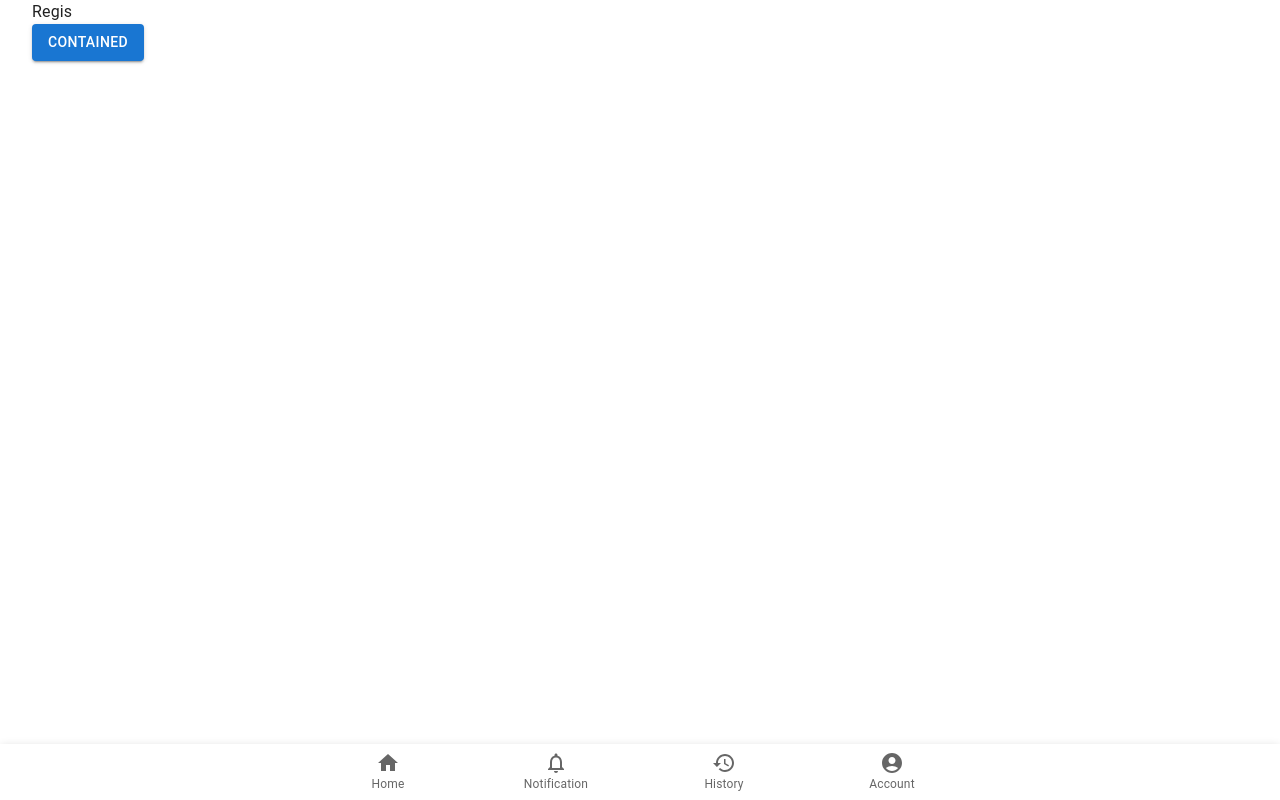
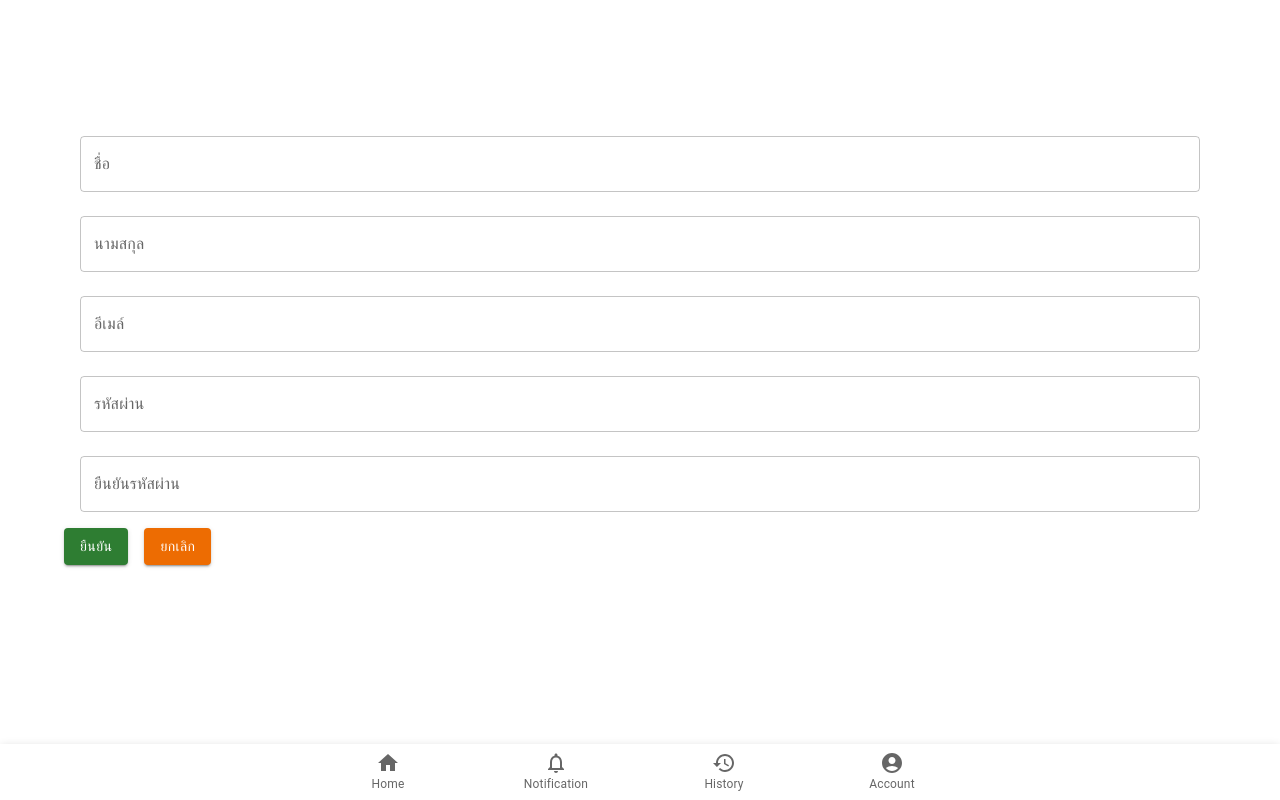
Before and after one commit to IKNNS/Software-Engineering, a Next.js app: page /regis in a window 1280 px wide. Built offline with nearby package versions, Linux system fonts and the light colour scheme.

Commit message:
regis knn

```diff
--- a/pages/regis.tsx
+++ b/pages/regis.tsx
@@ -1,16 +1,42 @@
+import {
+    Autocomplete,
+    Box,
+    Button,
+    ImageListItem,
+    Stack,
+    TextField,
+    Typography,
+    Container
+  } from "@mui/material";
 import type { NextPage } from 'next'
+import Head from 'next/head'
+import Image from 'next/image'
 import styles from '../styles/Home.module.css'
-import Button from '@mui/material/Button';
-
-const Regis: NextPage = () => {
+import { color } from '@mui/system';
+import { colors } from '@mui/material';
+import styles2 from '../styles/asdf.module.css'
+const Home: NextPage = () => {
     return (
-        <div className={styles.container}>
-            <div>
-                Regis
+        <Container>
+        <div>
+            <Stack alignItems="center">
+            <Typography sx={{m: 4, color: "white"}} variant="h3">สมัครสมาชิค</Typography>
+            </Stack>
+            <div className="box">
+            <Stack sx={{m: 2}} spacing={3}>
+            <TextField id="outlined-basic" label="ชื่อ" variant="outlined" />
+            <TextField id="outlined-basic" label="นามสกุล" variant="outlined" />
+            <TextField id="outlined-basic" label="อีเมล์" variant="outlined" />
+            <TextField id="outlined-basic" label="รหัสผ่าน" variant="outlined" />
+            <TextField id="outlined-basic" label="ยืนยันรหัสผ่าน" variant="outlined" />
+                </Stack>
+                <Stack sx={{ width: "100%" }}  direction="row" spacing={2} >
+                <Button variant="contained" color="success">ยืนยัน</Button>
+                <Button  variant="contained" color="warning">ยกเลิก</Button>
+                </Stack>
             </div>
-            <Button variant="contained">Contained</Button>
-        </div>
+            </div>
+            </Container>
     )
 }
-
-export default Regis
+export default Home
--- /dev/null
+++ b/styles/asdf.module.css
@@ -0,0 +1,30 @@
+.frame{
+    background: white;
+    margin: 1rem;
+    padding: 1.5rem;
+    text-align: left;
+    color: black;
+    text-decoration: none;
+    border: 1px solid #eaeaea;
+    border-radius: 10px;
+    transition: color 0.15s ease, border-color 0.15s ease;
+    max-width: 100%;
+    height: 844px;
+    position: relative;
+  }
+  .center {
+    font-size: 40px;
+    text-align: center;
+}
+.box{
+    margin: 0;
+    padding: 0;
+    box-sizing: border-box;
+    height: 100vh;
+    display: flex;
+    justify-content: center;
+    align-items: center;
+}
+.black {
+  color: black;
+}
```
